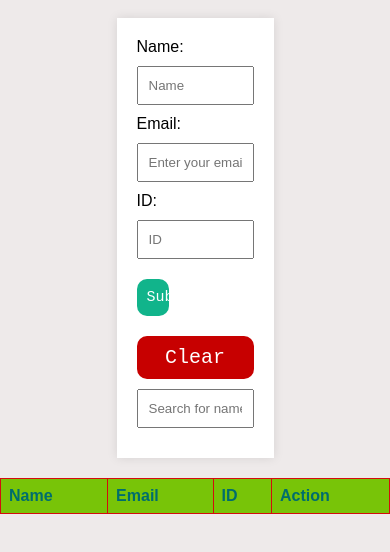
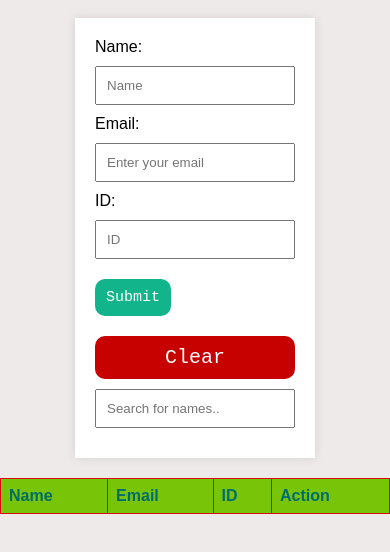
Before and after one commit to AfsheenMujahid/CRUD-form, a plain HTML site: page index.html in a window 390 px wide. Shown: the part 60-612 px from the top of the page. Drawn offline with Linux system fonts and the light colour scheme.

Commit message:
Update crud.css

```diff
--- a/crud.css
+++ b/crud.css
@@ -59,7 +59,7 @@ button:hover{
     background-color: #ff0000;
 }
 .submit-button{
-    width: 28%;
+    width: 38%;
     border-radius: 10px;
     border: 2px ;
     color: white;
@@ -104,3 +104,9 @@ tr:hover {
 .editbutton{
     color: #d30d0d;
 }
+
+@media (max-width:786px){
+ .main{
+    width:200px;
+ }
+}
```
